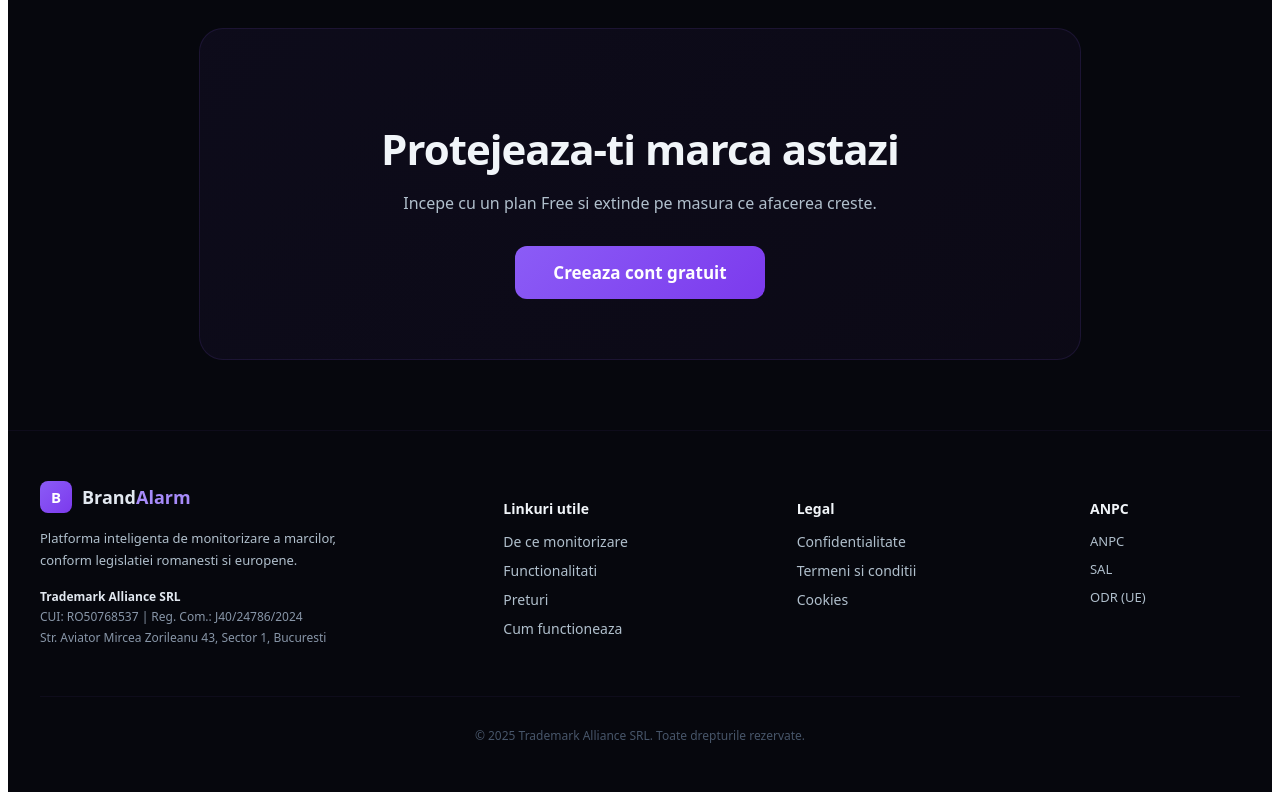
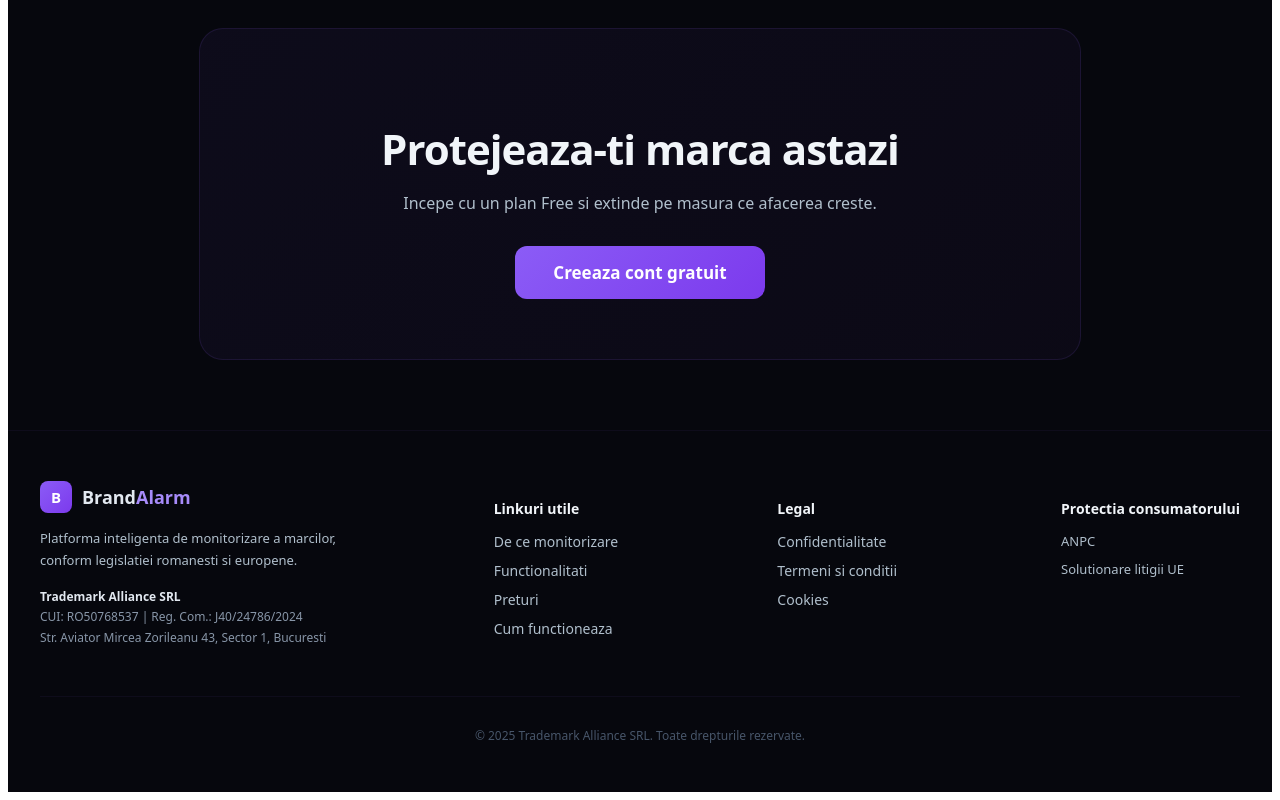
Before and after one commit to lbaltoi/brandalarm-site, a React (Vite) app: page / in a window 1280 px wide. Shown: the part 5904-6704 px from the top of the page. Built offline with nearby package versions, Linux system fonts and the light colour scheme.

Commit message:
Footer: rename to Consumer Protection, remove SAL, update EU redress link

```diff
--- a/src/BrandAlarmLanding.jsx
+++ b/src/BrandAlarmLanding.jsx
@@ -76,6 +76,7 @@ const t = {
     flT: "Linkuri utile", fgT: "Legal",
     fg: [{ h: "/confidentialitate", l: "Confidentialitate" }, { h: "/termeni-si-conditii", l: "Termeni si conditii" }, { h: "/politica-cookies", l: "Cookies" }],
     fC: "© 2025 Trademark Alliance SRL. Toate drepturile rezervate.",
+    fpT: "Protectia consumatorului",
     pageTitle: "BrandAlarm — Monitorizare Marci, Branduri si Domenii",
     pageDesc: "Monitorizare inteligenta a marcilor comerciale la nivel national si european. Alerte automate, rapoarte AI, cautare similitudini WIPO, EUIPO, OSIM."
   },
@@ -140,6 +141,7 @@ const t = {
     flT: "Useful links", fgT: "Legal",
     fg: [{ h: "/en/privacy", l: "Privacy policy" }, { h: "/en/terms", l: "Terms & conditions" }, { h: "/en/cookie-policy", l: "Cookies" }],
     fC: "© 2025 Trademark Alliance SRL. All rights reserved.",
+    fpT: "Consumer protection",
     pageTitle: "BrandAlarm — Trademark, Brand and Domain Monitoring",
     pageDesc: "Intelligent trademark monitoring at national and European level. Automatic alerts, AI reports, similarity search WIPO, EUIPO, OSIM."
   }
@@ -525,10 +527,9 @@ export default function BrandAlarmLanding() {
             {d.fg.map((l, i) => <Link key={i} to={l.h} style={{ display: "block", color: P.mu, fontSize: 14, marginBottom: 10, textDecoration: "none" }}>{l.l}</Link>)}
           </div>
           <div style={{ minWidth: 150 }}>
-            <h4 style={{ fontSize: 14, fontWeight: 600, color: P.br, marginBottom: 14 }}>ANPC</h4>
+            <h4 style={{ fontSize: 14, fontWeight: 600, color: P.br, marginBottom: 14 }}>{d.fpT}</h4>
             <a href="https://anpc.ro" {...EXT} style={{ display: "block", color: P.mu, fontSize: 13, marginBottom: 10, textDecoration: "none" }}>ANPC</a>
-            <a href="https://sal.anpc.ro" {...EXT} style={{ display: "block", color: P.mu, fontSize: 13, marginBottom: 10, textDecoration: "none" }}>SAL</a>
-            <a href="https://ec.europa.eu/consumers/odr" {...EXT} style={{ display: "block", color: P.mu, fontSize: 13, marginBottom: 10, textDecoration: "none" }}>ODR (UE)</a>
+            <a href="https://consumer-redress.ec.europa.eu/" {...EXT} style={{ display: "block", color: P.mu, fontSize: 13, marginBottom: 10, textDecoration: "none" }}>{lang === "ro" ? "Solutionare litigii UE" : "EU Consumer Redress"}</a>
           </div>
         </div>
         <div style={{ maxWidth: 1200, margin: "36px auto 0", paddingTop: 18, borderTop: "1px solid rgba(139,92,246,.06)", textAlign: "center" }}>
--- a/src/pages/TermeniConditii.jsx
+++ b/src/pages/TermeniConditii.jsx
@@ -82,7 +82,7 @@ function RO() {
 
     <h2 style={S.h2}>12. Legislatie si Litigii</h2>
     <p style={S.p}>Legislatia romana. Litigiile se solutioneaza amiabil sau prin instantele din Bucuresti.</p>
-    <p style={S.p}><b style={S.b}>ANPC:</b> <a href="https://anpc.ro" target="_blank" rel="noopener noreferrer" style={S.a}>anpc.ro</a> | <b style={S.b}>SAL:</b> <a href="https://sal.anpc.ro" target="_blank" rel="noopener noreferrer" style={S.a}>sal.anpc.ro</a> | <b style={S.b}>ODR:</b> <a href="https://ec.europa.eu/consumers/odr" target="_blank" rel="noopener noreferrer" style={S.a}>ec.europa.eu/consumers/odr</a></p>
+    <p style={S.p}><b style={S.b}>ANPC:</b> <a href="https://anpc.ro" target="_blank" rel="noopener noreferrer" style={S.a}>anpc.ro</a> | <b style={S.b}>Solutionare litigii UE:</b> <a href="https://consumer-redress.ec.europa.eu/" target="_blank" rel="noopener noreferrer" style={S.a}>consumer-redress.ec.europa.eu</a></p>
 
     <h2 style={S.h2}>13. Modificari T&amp;C</h2>
     <p style={S.p}>Modificarile se comunica cu 30 zile inainte. Continuarea utilizarii constituie acceptarea noilor T&amp;C.</p>
@@ -170,7 +170,7 @@ function EN() {
 
     <h2 style={S.h2}>12. Governing Law and Disputes</h2>
     <p style={S.p}>Romanian law. Disputes resolved amicably or through Bucharest courts.</p>
-    <p style={S.p}><b style={S.b}>ANPC:</b> <a href="https://anpc.ro" target="_blank" rel="noopener noreferrer" style={S.a}>anpc.ro</a> | <b style={S.b}>ADR:</b> <a href="https://sal.anpc.ro" target="_blank" rel="noopener noreferrer" style={S.a}>sal.anpc.ro</a> | <b style={S.b}>ODR:</b> <a href="https://ec.europa.eu/consumers/odr" target="_blank" rel="noopener noreferrer" style={S.a}>ec.europa.eu/consumers/odr</a></p>
+    <p style={S.p}><b style={S.b}>ANPC:</b> <a href="https://anpc.ro" target="_blank" rel="noopener noreferrer" style={S.a}>anpc.ro</a> | <b style={S.b}>EU Consumer Redress:</b> <a href="https://consumer-redress.ec.europa.eu/" target="_blank" rel="noopener noreferrer" style={S.a}>consumer-redress.ec.europa.eu</a></p>
 
     <h2 style={S.h2}>13. T&amp;C Modifications</h2>
     <p style={S.p}>Changes communicated 30 days in advance. Continued use constitutes acceptance of new T&amp;C.</p>
```
